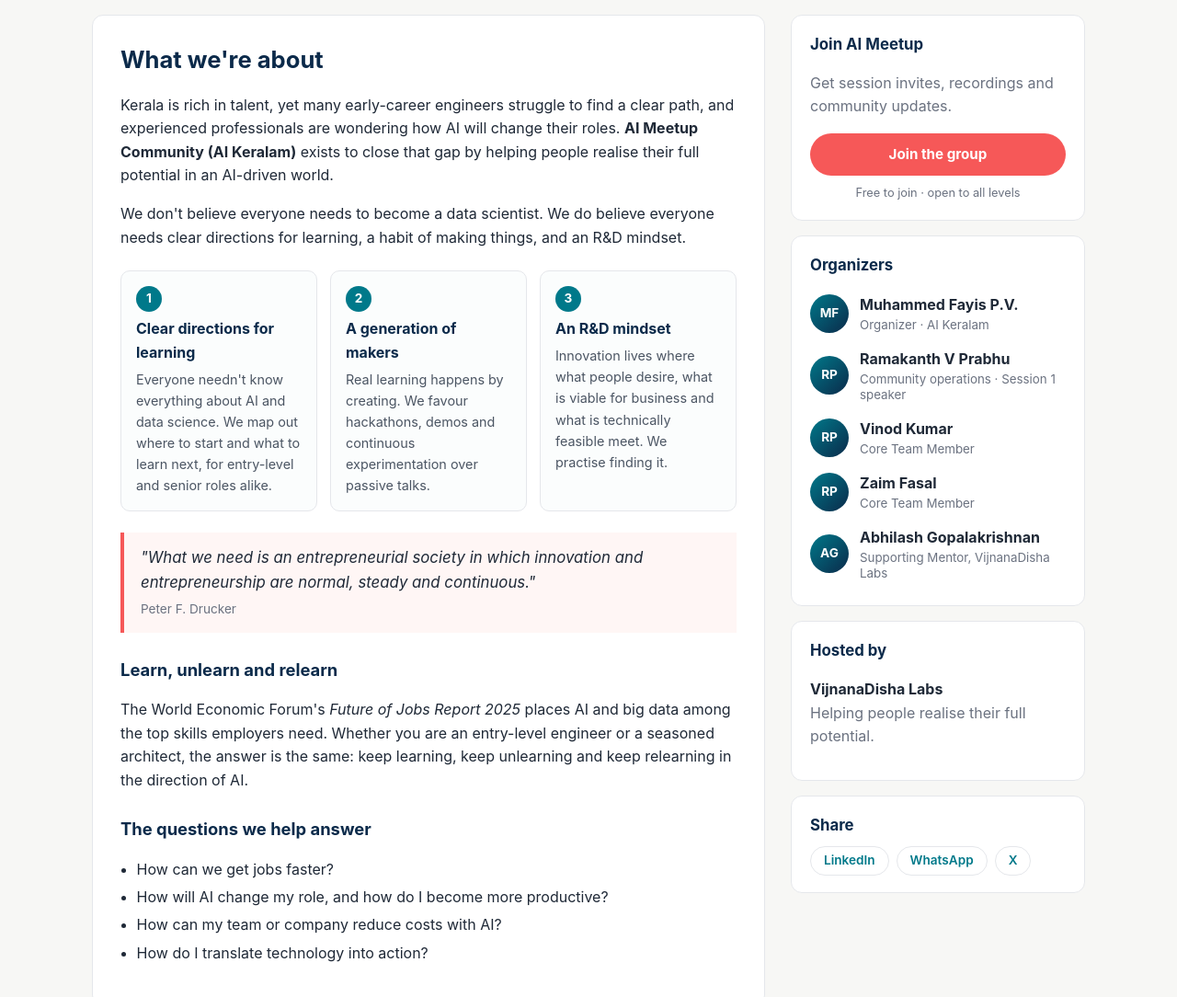
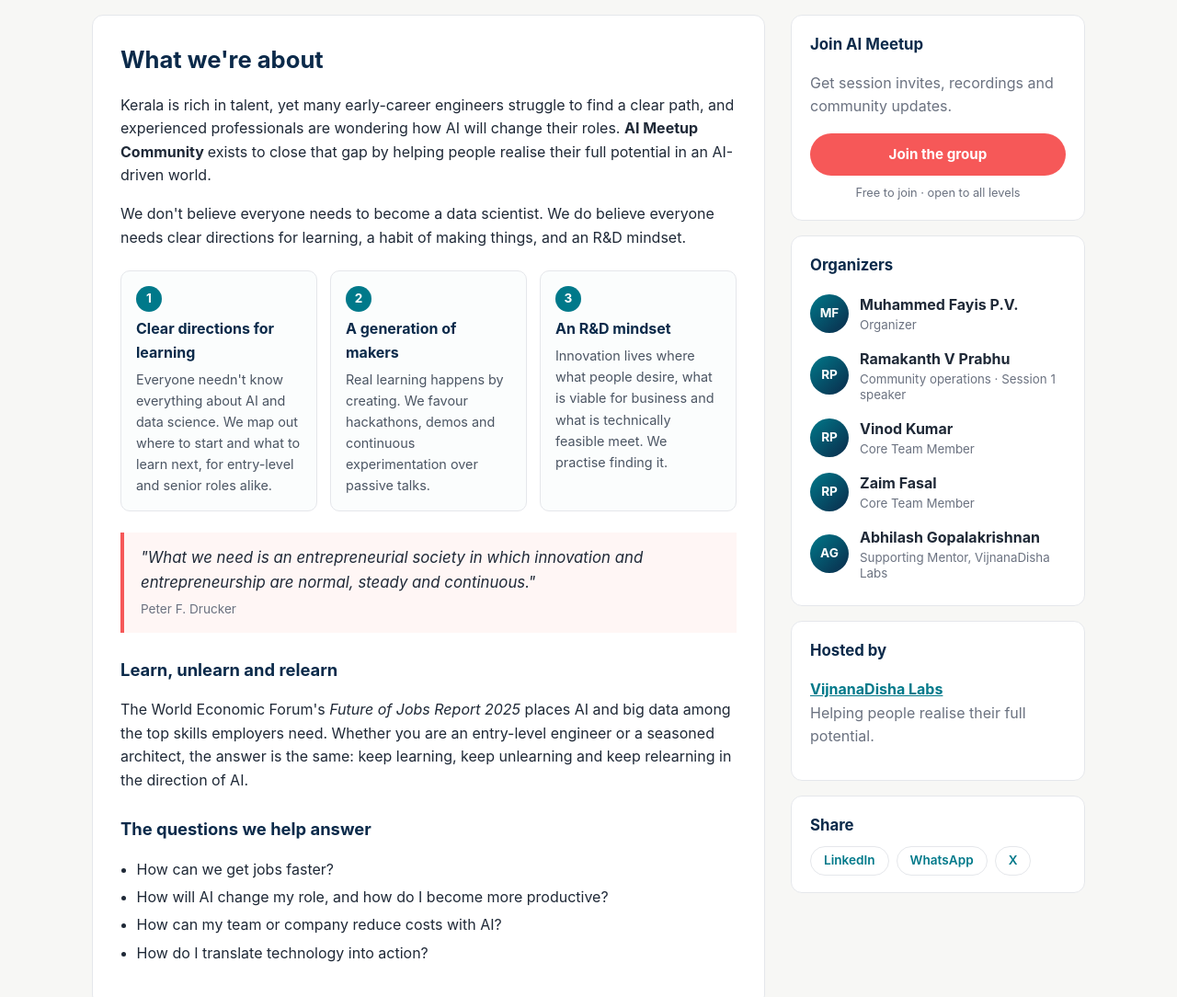
Before and after one commit to Abh4git/aimeetup.github.io, a plain HTML site: page docs/index.html in a window 1280 px wide. Shown: the part 580-1664 px from the top of the page at 92% size. Drawn offline with Linux system fonts and the light colour scheme.

Commit message:
Updated links and removed Keralam instances

```diff
--- a/docs/index.html
+++ b/docs/index.html
@@ -61,7 +61,7 @@
 
     <section id="about" class="panel">
       <h2>What we're about</h2>
-      <p>Kerala is rich in talent, yet many early-career engineers struggle to find a clear path, and experienced professionals are wondering how AI will change their roles. <strong>AI Meetup Community (AI Keralam)</strong> exists to close that gap by helping people realise their full potential in an AI-driven world.</p>
+      <p>Kerala is rich in talent, yet many early-career engineers struggle to find a clear path, and experienced professionals are wondering how AI will change their roles. <strong>AI Meetup Community </strong> exists to close that gap by helping people realise their full potential in an AI-driven world.</p>
       <p>We don't believe everyone needs to become a data scientist. We do believe everyone needs clear directions for learning, a habit of making things, and an R&amp;D mindset.</p>
 
       <div class="pillars">
@@ -188,7 +188,7 @@
     <div class="card">
       <h3>Organizers</h3>
       <ul class="people">
-        <li><span class="av">MF</span><div><b>Muhammed Fayis P.V.</b><small>Organizer · AI Keralam</small></div></li>
+        <li><span class="av">MF</span><div><b>Muhammed Fayis P.V.</b><small>Organizer</small></div></li>
         <li><span class="av">RP</span><div><b>Ramakanth V Prabhu</b><small>Community operations · Session 1 speaker</small></div></li>
 		<li><span class="av">RP</span><div><b>Vinod Kumar</b><small>Core Team Member</small></div></li>
 		<li><span class="av">RP</span><div><b>Zaim Fasal</b><small>Core Team Member</small></div></li>
@@ -198,7 +198,7 @@
 
     <div class="card">
       <h3>Hosted by</h3>
-      <p><b>VijnanaDisha Labs</b><br><span class="muted">Helping people realise their full potential.</span></p>
+      <p><b><a id="vdl1" href="https://www.vijnanadisha.com/" target="_blank" >VijnanaDisha Labs</a></b><br><span class="muted">Helping people realise their full potential.</span></p>
     </div>
 
     <div class="card">
@@ -215,7 +215,7 @@
 <footer class="footer">
   <div class="wrap foot-in">
     <div class="brand"><img src="assets/logo.png" alt="" width="36" height="36"><span>AI Meetup Community<small>Build · Learn · Innovate</small></span></div>
-    <p>© <span id="yr">2026</span> AI Meetup Community · Supported by VijnanaDisha Labs</p>
+    <p>© <span id="yr">2026</span> AI Meetup Community · Supported by <a id="vdl2" href="https://www.vijnanadisha.com/">VijnanaDisha Labs</a></p>
   </div>
 </footer>
 
```
